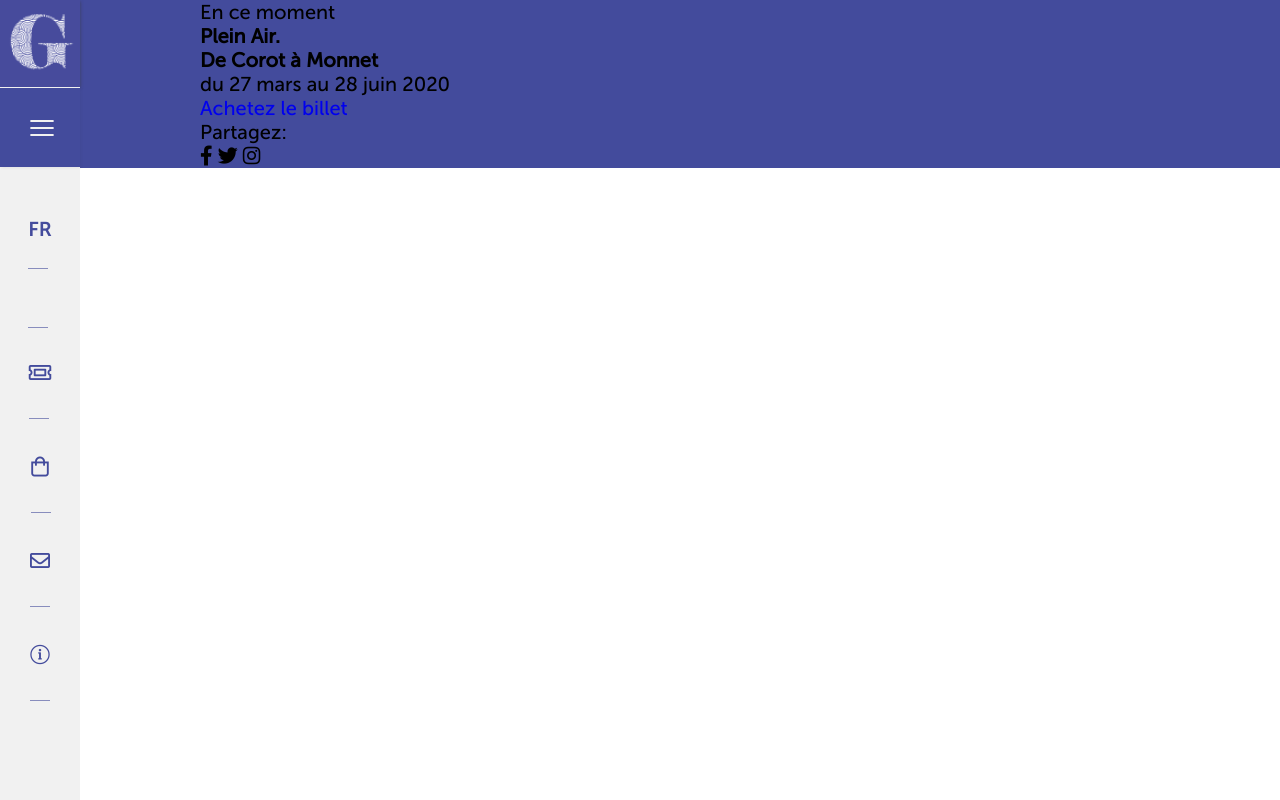
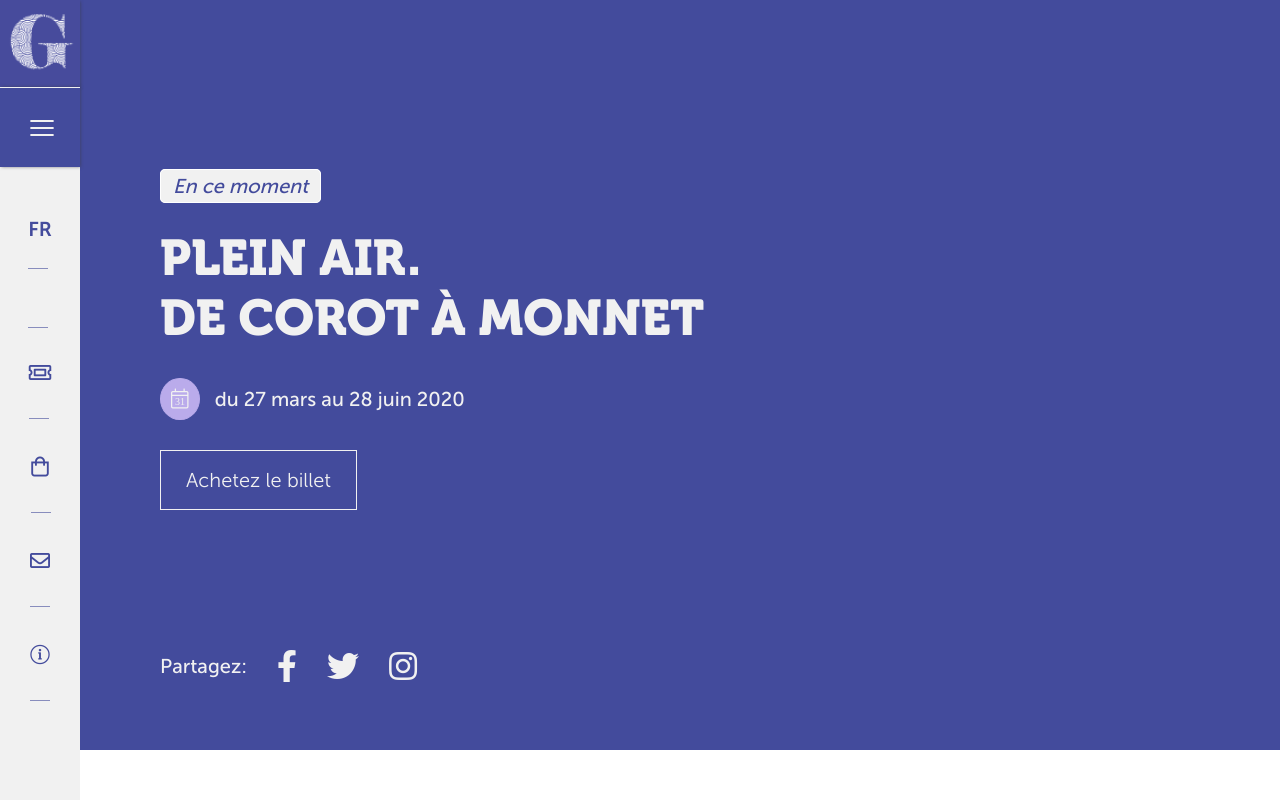
Before and after one commit to Chaplin16/adimeo-test, a plain HTML site: page index.html in a window 1280 px wide. Shown: the top 800 px of the page. Drawn offline with Linux system fonts and the light colour scheme.

Commit message:
layout of the header text

```diff
--- a/index.html
+++ b/index.html
@@ -38,13 +38,14 @@
             <div class="header__titre">
                 <span>En ce moment</span>
                 <h1>Plein Air.<Br>De Corot à Monnet</h1>
-                <p class="header__titre--calendar">du 27 mars au 28 juin 2020</p>
-                <a class="header__titre--link" href="/">Achetez le billet</a>
+                <p class="header__titre--calendar">
+                    <i class="fal fa-calendar"></i>
+                    du 27 mars au 28 juin 2020</p>
+                <button type="button" href="/">Achetez le billet</button>
                 <div class="header__titre--social-networks">
                     <p>Partagez:</p>
                     <i class="fab fa-facebook-f"></i>
                     <i class="fab fa-twitter"></i>
-
                     <i class="fab fa-instagram"></i>
                 </div>
             </div>
--- a/scss/color.scss
+++ b/scss/color.scss
@@ -1 +1,3 @@
 $background-color: #434B9C;
+$white : #f1f1f1;
+$purple : #BAABEB;
--- a/scss/style.scss
+++ b/scss/style.scss
@@ -15,7 +15,7 @@ html{
 
 header{
     background-color: $background-color;
-
+    height: 750px;
 // sidebar
     .sidebar{
         display: flex;
@@ -24,17 +24,17 @@ header{
         height: 1800px;
         width: 80px;
         padding-bottom: 2rem;;
-        background-color: #f1f1f1;
+        background-color: $white;
         &__logo{
             box-shadow: 0.5px 0.5px 3px rgba(57, 58, 68, 0.6);
         }
         &__hamburger{
-            box-shadow: 0.5px 0.5px 3px rgba(57, 58, 68, 0.6);
+            box-shadow: 0.8px 0px 3px rgba(57, 58, 68, 0.6)!important;
             background-color: $background-color;
             height: 80px;
             width: 80px;
             cursor: pointer;
-            border-top: solid 1px #f1f1f1;
+            border-top: solid 1px $white;
             border-bottom: none;
             border-right: none;
             border-left: none;
@@ -46,8 +46,8 @@ header{
                 display: block;
                 position: absolute;
                 width: 24px;
-                border: solid 1.1px #f1f1f1;
-                background-color: #f1f1f1;
+                border: solid 1.1px $white;
+                background-color: $white;
                 border-radius: 2px;
             }
             &-l1{
@@ -112,7 +112,58 @@ header{
     }
 
 // headerleft
-    .header__titre{
-        margin-left:10rem;
+    .header{
+        margin-left: 8rem;
+        padding-top: 8.7rem;
+        .header__titre{
+            color: $white;
+            h1{
+                font-size: 2.5rem;
+                font-family: 'Museo 900';
+                text-transform : uppercase;
+                margin: 30px auto;
+            }
+            span{
+                font-style: italic;
+                border: solid 1px white;
+                padding:4px 12px;
+                border-radius:5px;
+                background-color: $white;
+                color: $background-color;
+            }
+            .header__titre--calendar i{
+                position: relative;
+                border: solid 1px $purple;
+                padding:10px;
+                border-radius: 50%;
+                background-color: $purple;
+                margin-right: 10px;
+                &::after{
+                    content:"31";
+                    position: absolute;
+                    font-size: 10px;;
+                    left:14px;
+                    top:17px;
+                }
+            }
+            button{
+                background-color: $background-color;
+                border: solid 1px $white;
+                margin-top: 30px;
+                padding:17px 25px;
+                color: $white;
+                font-family: 'Museo sans 300';
+            }
+            .header__titre--social-networks{
+                margin-top: 7rem;
+                display: flex;
+                align-items: center;
+                column-gap: 1.5rem;
+                & i {
+                    font-size: 1.6rem;
+                }
+            }
+        }
     }
+
 }
```
Also changed, not shown: css/style.css, 1 other file.
